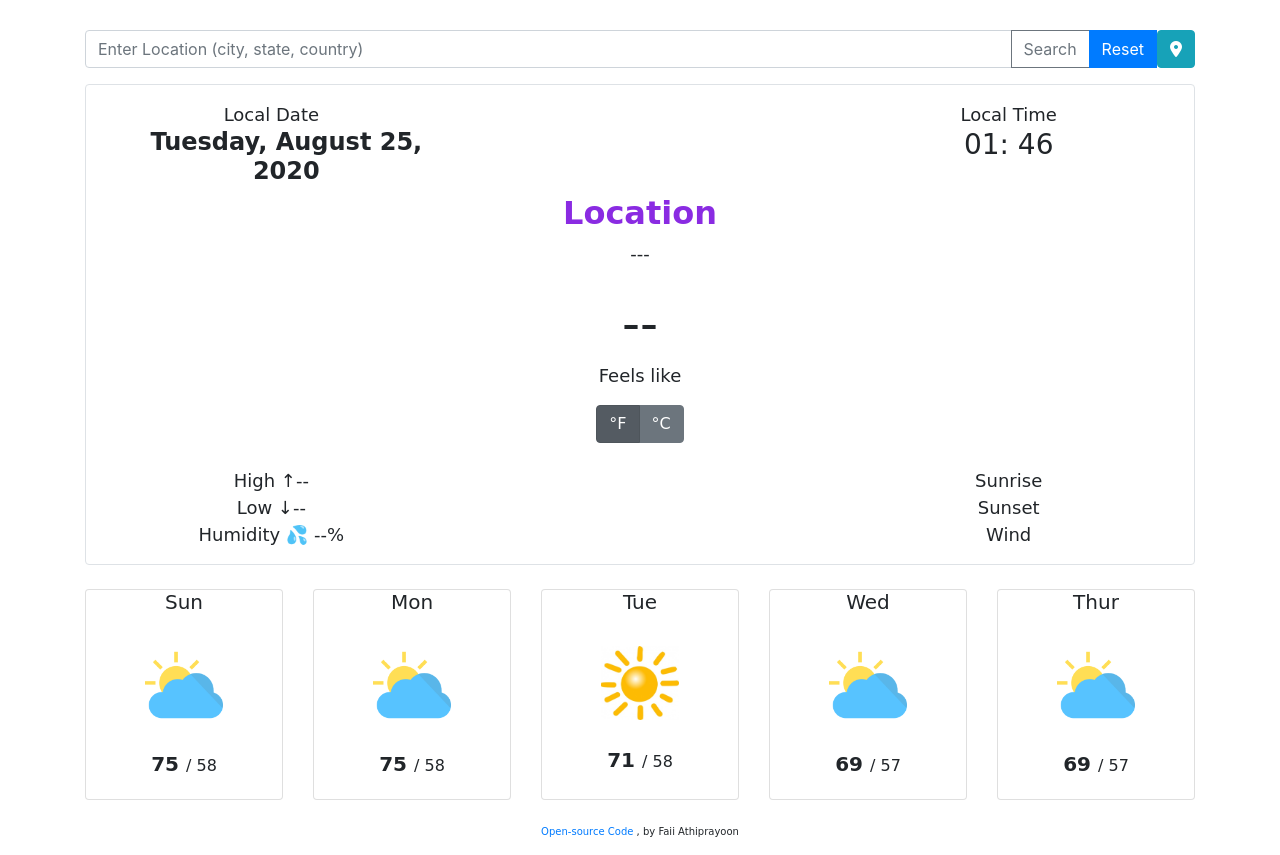
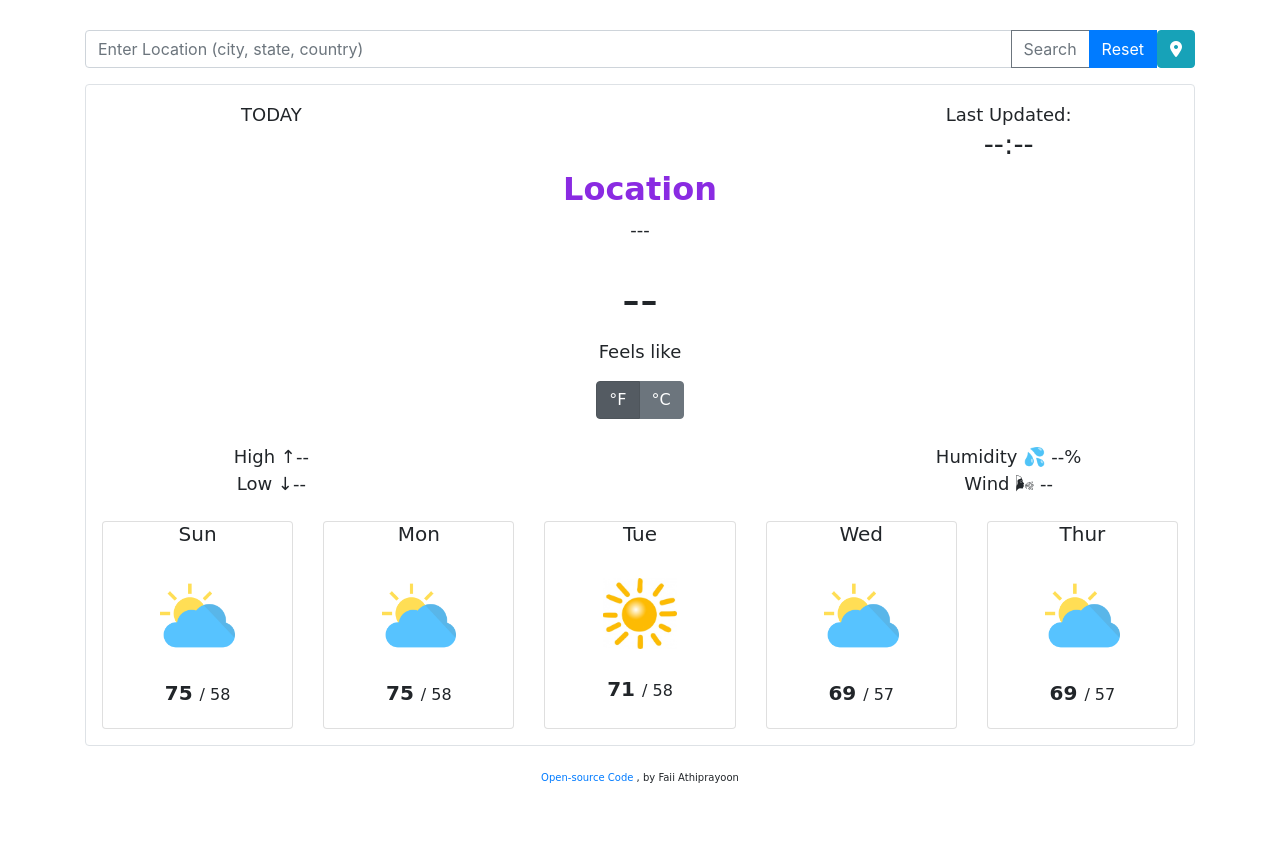
Before and after one commit to FaiiFaii09/My-First-Weather-App, a plain HTML site: page index.html in a window 1280 px wide. After the commit the page ends 801 px from the top, so only its background shows below. Drawn offline with nearby package versions, Linux system fonts and the light colour scheme; a web font is replaced by a local one.

Commit message:
Updated API (time/date/wind) & index.html

```diff
--- a/index.html
+++ b/index.html
@@ -2,13 +2,13 @@
 <html>
 
 <head>
-    <script src="https://unpkg.com/axios/dist/axios.min.js"></script>
     <title>Faii-Weather-App</title>
     <meta charset="UTF-8" />
     <link href="https://fonts.googleapis.com/css2?family=Red+Rose:wght@400;700&display=swap" rel="stylesheet">
     <link rel="stylesheet" href="https://stackpath.bootstrapcdn.com/bootstrap/4.5.0/css/bootstrap.min.css"
         integrity="sha384-9aIt2nRpC12Uk9gS9baDl411NQApFmC26EwAOH8WgZl5MYYxFfc+NcPb1dKGj7Sk" crossorigin="anonymous" />
     <script src="https://kit.fontawesome.com/d8954b036e.js" crossorigin="anonymous"></script>
+    <script src="https://unpkg.com/axios/dist/axios.min.js"></script>
     <link rel="stylesheet" href="src/styles.css" />
 </head>
 
@@ -33,8 +33,8 @@
         <div class="border p-3 rounded">
             <div class="row justify-content-between">
                 <div class="col-4">
-                    Local Date
-                    <h4>
+                    TODAY
+                    <h4 id="date">
                         <span class="day">
                         </span>
                         <br />
@@ -42,9 +42,10 @@
                         </span>
                     </h4>
                 </div>
-                <div class="col-4" id="time">
-                    Local Time
-                    <h3>
+                <div class="col-4">
+                    Last Updated:
+                    <h3 id="time">
+                        --:--
                     </h3>
                 </div>
             </div>
@@ -53,7 +54,7 @@
                     <h2>
                         Location
                     </h2>
-                    <div class="description">
+                    <div id="description">
                     ---
                     </div>
                     <div class="image">
@@ -88,26 +89,18 @@
                     <span id="low">
                         Low ↓--
                     </span>
-                    <br />
+
+                </div>
+                <div class="col-4">
                     <span id="humidity">
                         Humidity 💦 --%
                     </span>
-                </div>
-                <div class="col-4">
-                    <span id="sunrise">
-                        Sunrise
-                    </span>
                     <br />
-                    <span id="sunset">
-                        Sunset
-                    </span>
-                    <br />
-                    <span>
-                        Wind
+                    <span id="wind-speed">
+                        Wind 🌬 --
                     </span>
                 </div>
             </div>
-        </div>
         <br />
         <div class="card-deck">
             <div class="card">
@@ -173,6 +166,7 @@
             </div>
         </div>
     </div>
+    </div>
     <br />
     <p id="signature">
         <span>
--- a/src/index.js
+++ b/src/index.js
@@ -1,7 +1,7 @@
 // Part1: Display Date & Time
-let now = new Date();
-let h4 = document.querySelector("h4");
-let h3 = document.querySelector("h3");
+function formatDate(timestamp) {
+  let now = new Date(timestamp);
+
   let currentDate = now.getDate();
   let currentYear = now.getFullYear();
   let days = [
@@ -29,7 +29,13 @@ let months = [
     "December",
   ];
   let currentMonth = months[now.getMonth()];
+  return `${currentDay}, ${currentMonth} ${currentDate}, ${currentYear}`;
+}
+
+function formatHours(timestamp) {
+  let now = new Date(timestamp);
   let currentHour = now.getHours();
+
   if (currentHour < 10) {
     currentHour = `0${currentHour}`;
   }
@@ -38,8 +44,8 @@ if (currentMinute < 10) {
     currentMinute = `0${currentMinute}`;
   }
 
-h4.innerHTML = `${currentDay}, ${currentMonth} ${currentDate}, ${currentYear}`;
-h3.innerHTML = `${currentHour}: ${currentMinute}`;
+  return `${currentHour}: ${currentMinute}`;
+}
 
 // Part2: Add search engine
 
@@ -78,9 +84,14 @@ currentLocationButton.addEventListener("click", getCurrentPosition);
 
 // Display Temperature & others
 function displayTemperature(response) {
+  console.log(response.data);
   let location = response.data.name;
   let locationName = document.querySelector("h2");
   locationName.innerHTML = `${location}`;
+
+  let description = response.data.weather[0].description;
+  let descriptionElement = document.querySelector("#description");
+  descriptionElement.innerHTML = `${description}`;
 
   let temperature = Math.round(response.data.main.temp);
   let currentTemp = document.querySelector(".temperature-value");
@@ -100,8 +111,23 @@ function displayTemperature(response) {
 
   let humidity = response.data.main.humidity;
   let humidityPercentage = document.querySelector("#humidity");
-  humidityPercentage.innerHTML = `Humidity 💦  ${humidity}%`;
+  humidityPercentage.innerHTML = `Humidity 💦   ${humidity}%`;
+
+  let wind = Math.round(response.data.wind.speed);
+  let windSpeed = document.querySelector("#wind-speed");
+  windSpeed.innerHTML = `Wind 🌬  ${wind} km/h`;
+
+  let dateElement = document.querySelector("#date");
+  dateElement.innerHTML = formatDate(response.data.dt * 1000);
+
+  let timeElement = document.querySelector("#time");
+  timeElement.innerHTML = formatHours(response.data.dt * 1000);
 }
+
+//let h4 = document.querySelector("h3");
+//h3.innerHTML = `${currentHour}: ${currentMinute}`;
+//let h4 = document.querySelector("h4");
+//h4.innerHTML = `${currentDay}, ${currentMonth} ${currentDate}, ${currentYear}`;
 
 //let celsius = Math.round(temperature);
 
--- a/src/styles.css
+++ b/src/styles.css
@@ -55,3 +55,7 @@ h4 {
   font-size: 10px;
   font-family: "Red Rose", cursive;
 }
+
+#description {
+  text-transform: capitalize;
+}
```
Lines whose indentation alone changed are shown as unchanged.
